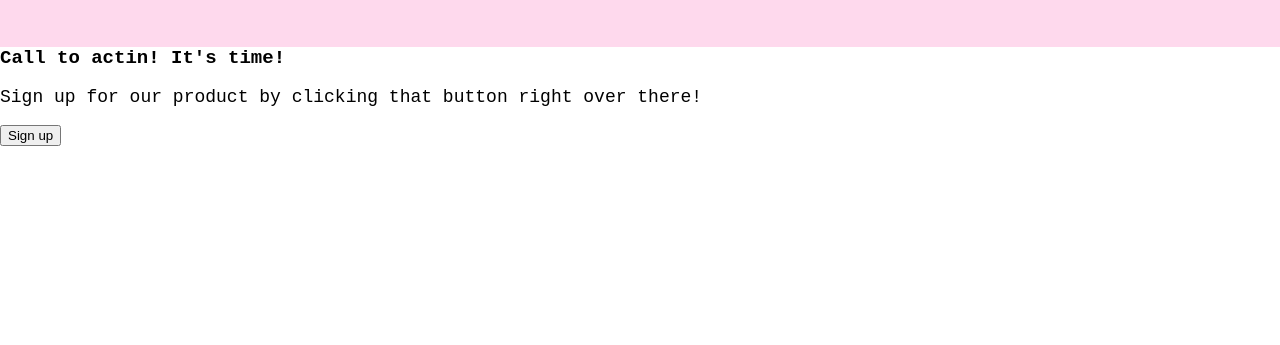
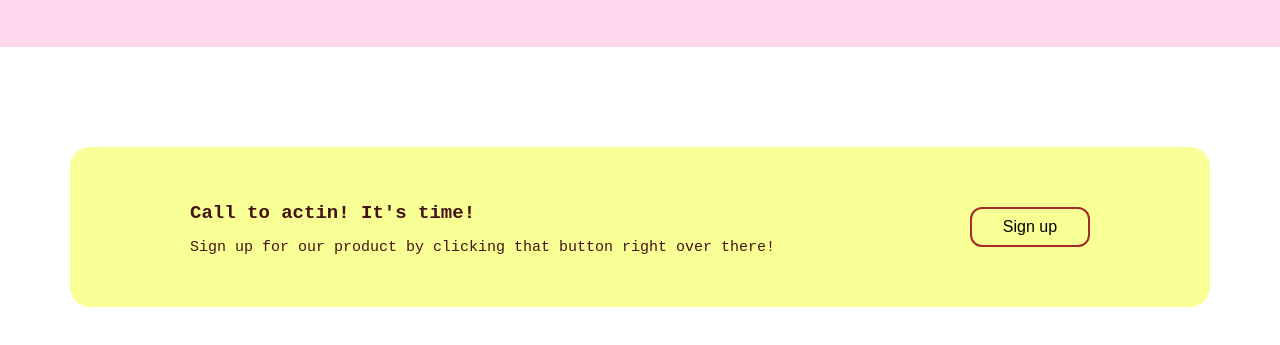
Before and after one commit to meiyswy/landing-page, a plain HTML site: page index.html in a window 1280 px wide. Shown: the part 1462-1807 px from the top of the page. Before the commit the page ends 1608 px from the top, so only its background shows below. Drawn offline with Linux system fonts and the light colour scheme.

Commit message:
Make adjustments to the new css style sheet accordingly

```diff
--- a/index.html
+++ b/index.html
@@ -99,15 +99,18 @@
 
 
 
-    <div>
-        <div>
+    <div class="fourth-section">
+        <div class="blue-box">
+            <div class="cta-text">
                 <h4>
                     Call to actin! It's time!
                 </h4>
-            <p>Sign up for our product by clicking that button
+                <p id="blur-text">Sign up for our product by clicking that button
                     right over there!
                 </p>
-            <button>Sign up</button>
+            </div>
+
+            <button id="btn">Sign up</button>
         </div>
     </div>
 
```
Lines whose indentation alone changed are shown as unchanged.
